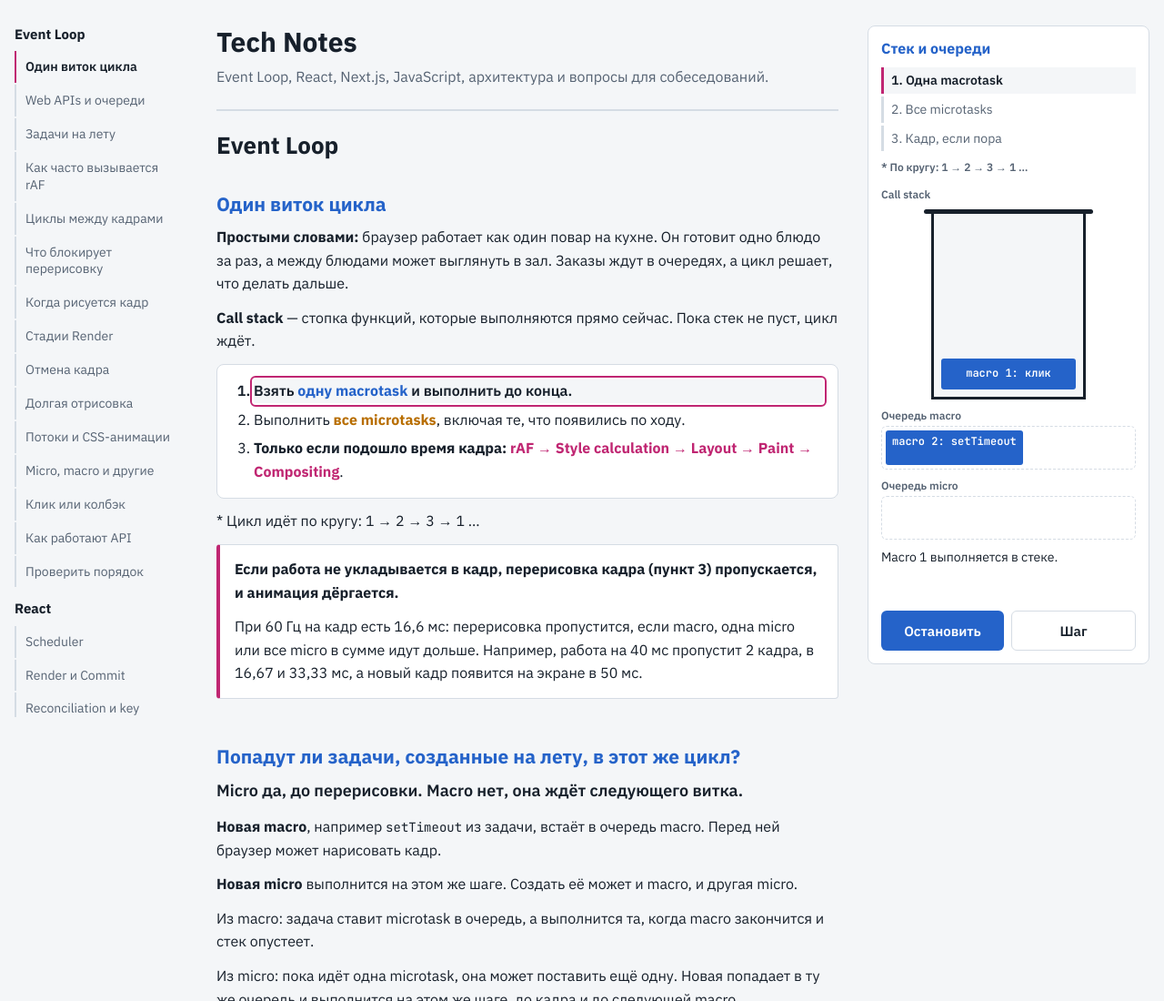
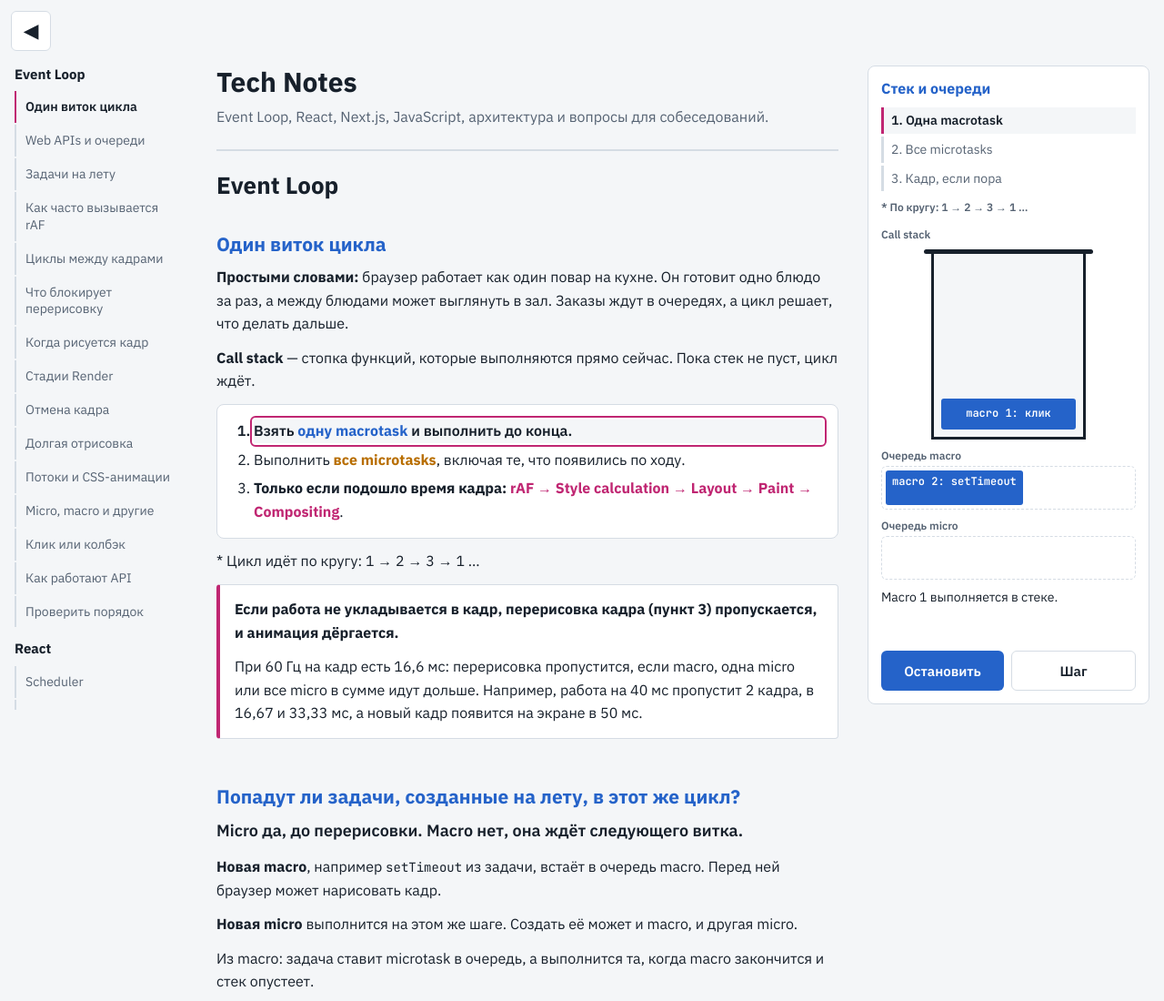
Before and after one commit to mashuxa/tech-notes, a plain HTML site: page index.html in a window 1280 px wide. Shown: the top 1100 px of the page at 91% size. Drawn offline with Linux system fonts and the light colour scheme.

Commit message:
feat: add desktop sidebar toggle with persisted state and favicon link

```diff
--- a/index.html
+++ b/index.html
@@ -5,6 +5,7 @@
 <meta name="viewport" content="width=device-width, initial-scale=1, viewport-fit=cover">
 <style>body{margin:0}img{max-width:100%}[hidden]{display:none!important}</style>
 <title>Tech Notes</title>
+<link rel="icon" type="image/svg+xml" href="./favicon.svg">
 <link rel="stylesheet" href="https://fonts.googleapis.com/css2?family=IBM+Plex+Sans:wght@400;600;700&family=JetBrains+Mono:wght@400;600&display=swap">
 <style>
 /* Layout: одна колонка для чтения; цвета кодируют типы работы, как дорожки на таймлайне Performance */
@@ -20,7 +21,7 @@
   --bg: #11161d; --panel: #1a212b; --fg: #e8edf3; --muted: #9ba8b8; --line: #303a47;
   --macro: #6ea2f5; --micro: #eba93f; --frame: #f06aa8; --on: #11161d; color-scheme: dark }
 body { background: var(--bg); color: var(--fg); font: 16px/1.6 var(--sans); }
-.layout { max-width: 1340px; margin: auto; padding-block: 28px 56px; padding-left: max(16px, env(safe-area-inset-left, 0px)); padding-right: max(16px, env(safe-area-inset-right, 0px)); display: grid; grid-template-columns: 190px minmax(0, 1fr) 310px; gap: 32px; align-items: start; }
+.layout { max-width: 1340px; margin: auto; padding-block: 72px 56px; padding-left: max(16px, env(safe-area-inset-left, 0px)); padding-right: max(16px, env(safe-area-inset-right, 0px)); display: grid; grid-template-columns: 190px minmax(0, 1fr) 310px; gap: 32px; align-items: start; }
 .viz { position: sticky; top: calc(env(safe-area-inset-top, 0px) + 20px); display: grid; gap: 10px; background: var(--panel); border: 1px solid var(--line); border-radius: 8px; padding: 14px; font-size: 14px; line-height: 1.35; min-width: 0; }
 .viz h2 { font-size: 16px; margin: 0; }
 .viz-steps { margin: 0; padding: 0; list-style: none; display: grid; gap: 3px; }
@@ -44,24 +45,42 @@ body { background: var(--bg); color: var(--fg); font: 16px/1.6 var(--sans); }
 @media (max-width: 1180px) {
   .layout { grid-template-columns: 160px minmax(0, 1fr) 250px; gap: 22px; }
 }
-.menu { position: sticky; top: calc(env(safe-area-inset-top, 0px) + 20px); display: grid; gap: 2px; font-size: 14px; line-height: 1.35; }
+.menu { position: sticky; top: calc(env(safe-area-inset-top, 0px) + 72px); display: grid; gap: 2px; font-size: 14px; line-height: 1.35; }
 .menu a { color: var(--muted); text-decoration: none; padding: 8px 10px; border-left: 2px solid var(--line); }
 .menu a:hover { color: var(--fg); }
 .menu a:focus-visible { outline: 3px solid var(--frame); outline-offset: 1px; }
 .menu a.active { color: var(--fg); font-weight: 600; border-left-color: var(--frame); }
 section { scroll-margin-top: 72px; }
 .burger { display: none; }
+.desktop-nav-toggle {
+  position: fixed; z-index: 30;
+  top: calc(env(safe-area-inset-top, 0px) + 12px);
+  left: max(12px, calc((100vw - 1340px) / 2 + 16px));
+  width: 44px; height: 44px; padding: 0;
+  font-size: 20px; line-height: 1;
+  background: var(--panel); color: var(--fg); border: 1px solid var(--line);
+}
+@media (min-width: 1001px) {
+  .layout.nav-collapsed { grid-template-columns: minmax(0, 1fr) 310px; }
+  .layout.nav-collapsed .menu { display: none; }
+  .layout.nav-collapsed .wrap { grid-column: 1; grid-row: 1; }
+  .layout.nav-collapsed .viz { grid-column: 2; grid-row: 1; }
+}
+@media (min-width: 1001px) and (max-width: 1180px) {
+  .layout.nav-collapsed { grid-template-columns: minmax(0, 1fr) 250px; }
+}
 .menu-topic { font-weight: 700; font-size: 15px; color: var(--fg); padding: 12px 0 6px; }
 .menu-topic:first-child { padding-top: 0; }
-.menu { max-height: calc(100dvh - 40px); overflow-y: auto; }
+.menu { max-height: calc(100dvh - 92px); overflow-y: auto; }
 .part { font-size: 26px; font-weight: 700; line-height: 1.2; padding-top: 22px; border-top: 2px solid var(--line); }
 .compare { font-family: var(--mono); font-size: 14px; }
 @media (max-width: 1000px) {
+  .desktop-nav-toggle { display: none; }
   .layout { grid-template-columns: minmax(0, 1fr) 220px; padding-top: 72px; }
   .wrap { grid-column: 1; grid-row: 1; }
   .viz { grid-column: 2; grid-row: 1; }
   .burger { display: block; position: fixed; z-index: 30; top: calc(env(safe-area-inset-top, 0px) + 12px); left: calc(env(safe-area-inset-left, 0px) + 12px); width: 44px; padding: 0; font-size: 22px; line-height: 1; background: var(--panel); color: var(--fg); border: 1px solid var(--line); }
-  .menu { position: fixed; z-index: 20; top: 0; bottom: 0; left: 0; width: min(280px, 85vw); align-content: start; overflow-y: auto; background: var(--bg); border-right: 1px solid var(--line); padding: calc(env(safe-area-inset-top, 0px) + 68px) 12px 24px calc(env(safe-area-inset-left, 0px) + 12px); transform: translateX(-100%); visibility: hidden; transition: transform 0.2s ease, visibility 0.2s; }
+  .menu { position: fixed; z-index: 20; top: 0; bottom: 0; left: 0; max-height: none; width: min(280px, 85vw); align-content: start; overflow-y: auto; background: var(--bg); border-right: 1px solid var(--line); padding: calc(env(safe-area-inset-top, 0px) + 68px) 12px 24px calc(env(safe-area-inset-left, 0px) + 12px); transform: translateX(-100%); visibility: hidden; transition: transform 0.2s ease, visibility 0.2s; }
   .menu.open { transform: none; visibility: visible; }
   .menu a { min-height: 44px; display: flex; align-items: center; }
   .backdrop { position: fixed; inset: 0; z-index: 10; background: rgba(0, 0, 0, 0.45); }
@@ -121,6 +140,7 @@ pre { margin: 0; padding: 14px; background: var(--panel); border: 1px solid var(
 </head>
 <body>
 
+<button class="desktop-nav-toggle" id="desktop-nav-toggle" type="button" aria-label="Скрыть навигацию" aria-expanded="true" aria-controls="menu" title="Скрыть навигацию">◀</button>
 <button class="burger" id="burger" type="button" aria-label="Открыть меню" aria-expanded="false" aria-controls="menu">☰</button>
 <div class="backdrop" id="backdrop" hidden></div>
 <div class="layout">
@@ -2107,6 +2127,25 @@ document.getElementById("viz-next").addEventListener("click", () => { setPlaying
 renderViz();
 setPlaying(!matchMedia("(prefers-reduced-motion: reduce)").matches);
 
+const pageLayout = document.querySelector(".layout");
+const desktopNavToggle = document.getElementById("desktop-nav-toggle");
+const applyDesktopNav = (collapsed) => {
+  pageLayout.classList.toggle("nav-collapsed", collapsed);
+  desktopNavToggle.textContent = collapsed ? "☰" : "◀";
+  desktopNavToggle.setAttribute("aria-expanded", String(!collapsed));
+  const label = collapsed ? "Показать навигацию" : "Скрыть навигацию";
+  desktopNavToggle.setAttribute("aria-label", label);
+  desktopNavToggle.title = label;
+};
+let desktopNavCollapsed = false;
+try { desktopNavCollapsed = localStorage.getItem("tech-notes-nav-collapsed") === "1"; } catch {}
+applyDesktopNav(desktopNavCollapsed);
+desktopNavToggle.addEventListener("click", () => {
+  desktopNavCollapsed = !desktopNavCollapsed;
+  applyDesktopNav(desktopNavCollapsed);
+  try { localStorage.setItem("tech-notes-nav-collapsed", desktopNavCollapsed ? "1" : "0"); } catch {}
+});
+
 const menu = document.getElementById("menu");
 const burger = document.getElementById("burger");
 const backdrop = document.getElementById("backdrop");
```
